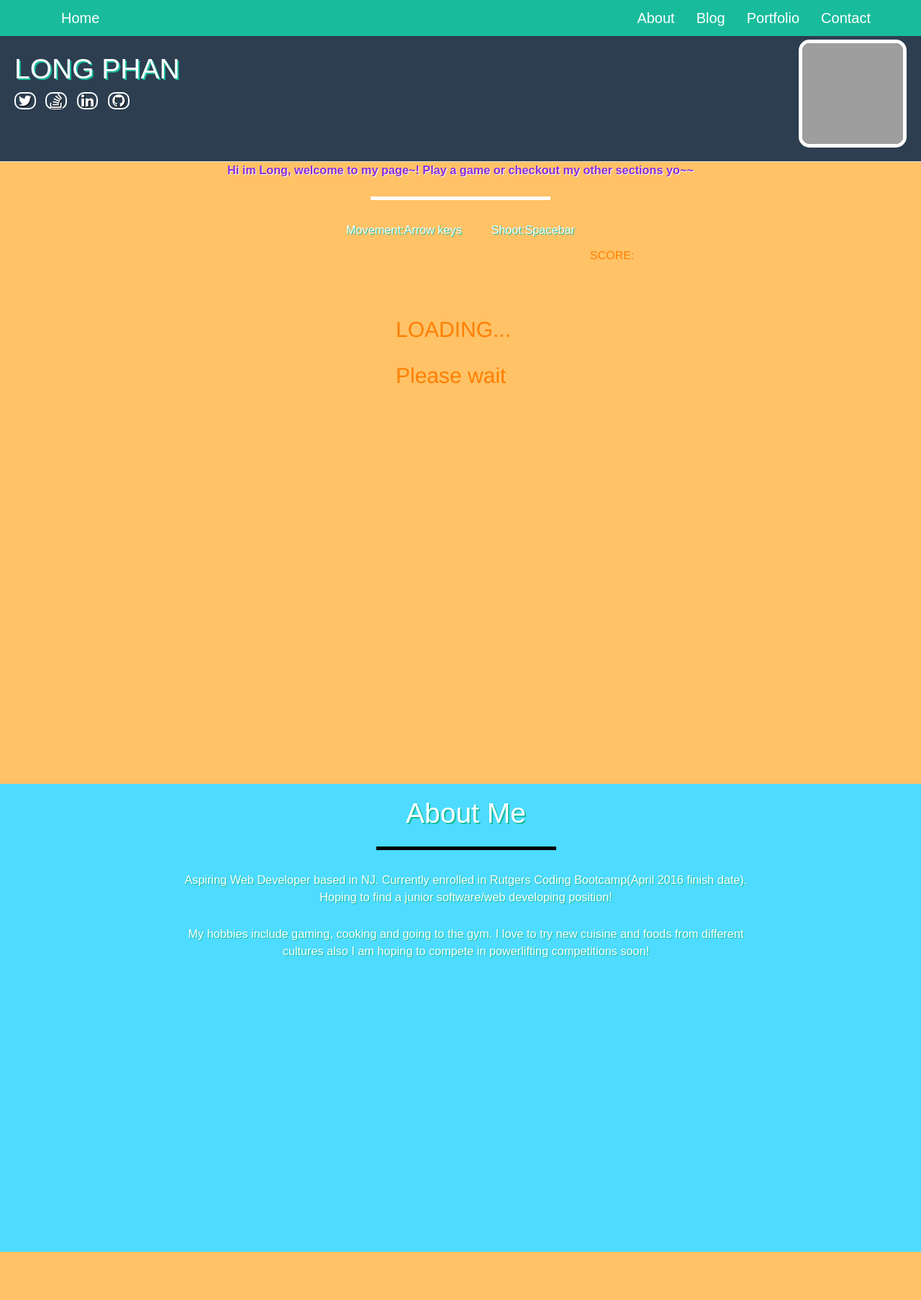
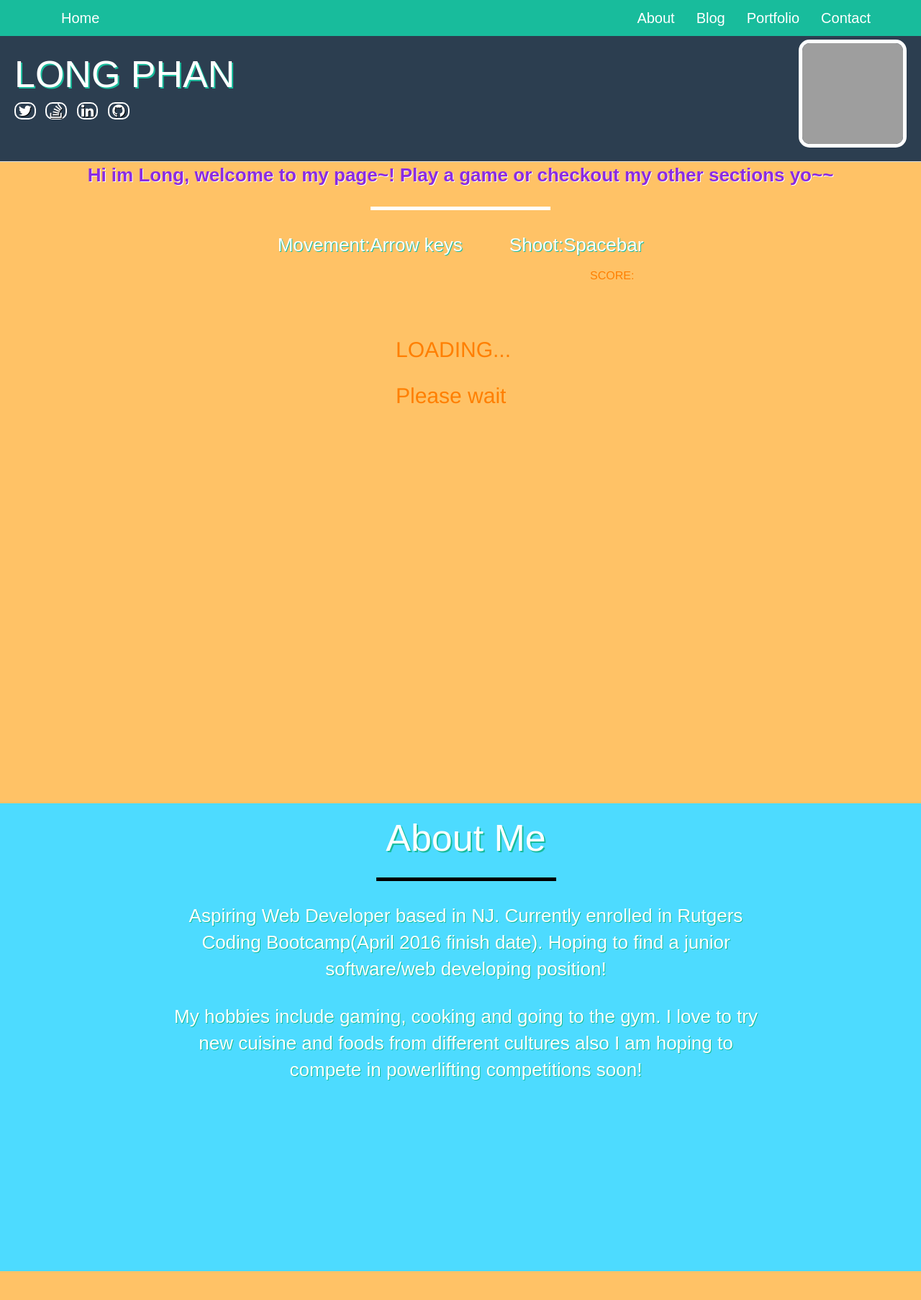
Before and after one commit to longp/PORTFOLIO, a PHP site: page / in a window 1280 px wide. Shown: the top 1806 px of the page at 72% size. Run offline with PHP 8.4, Linux system fonts and the light colour scheme; some libraries are stand-ins or nearby versions; grey boxes are pictures that could not be loaded.

Commit message:
increased font size

```diff
--- a/project.css
+++ b/project.css
@@ -27,7 +27,7 @@ p
 {
   color: white;
   text-shadow:1px 1px #18bc9c;
-  font-size: 1.25em;
+  font-size: 2em;
 }
 
 
@@ -139,7 +139,7 @@ ul#navigation li.last {
 
 
 
-.logo {font-size: 3em;
+.logo {font-size: 4em;
         text-shadow: 2px 2px #18bc9c;
         color:white;}
 
```
